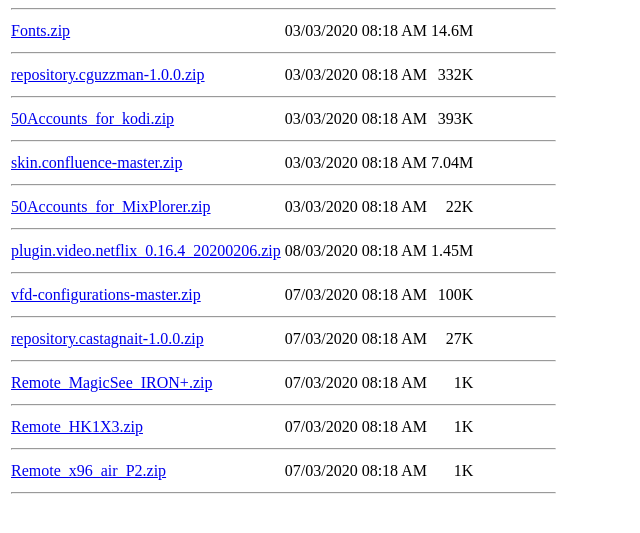
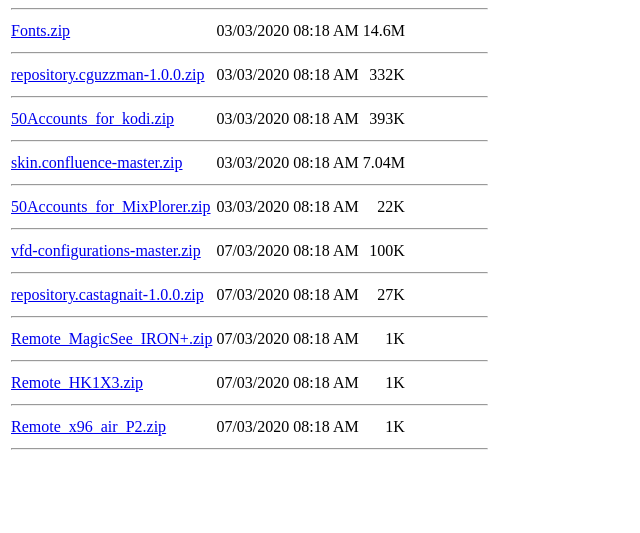
Before and after one commit to labdiynez/coreelec-jy.github.io, a plain HTML site: page index.html in a window 1280 px wide. Shown: the part 91-624 px from the top of the page, without its empty margins (0-640 px from the left). Drawn offline with Linux system fonts and the light colour scheme.

Commit message:
Update index.html

```diff
--- a/index.html
+++ b/index.html
@@ -13,8 +13,6 @@
 <tr><th colspan="4"><hr /></th></tr>
 <tr><td><a href="50Accounts_for_MixPlorer.zip">50Accounts_for_MixPlorer.zip</a></td><td align="right">03/03/2020 08:18 AM </td><td align="right">22K</td><td>&nbsp;</td></tr>
 <tr><th colspan="4"><hr /></th></tr>
-<tr><td><a href="plugin.video.netflix_0.16.4_20200206.zip">plugin.video.netflix_0.16.4_20200206.zip</a></td><td align="right">08/03/2020 08:18 AM </td><td align="right">1.45M</td><td>&nbsp;</td></tr>
-<tr><th colspan="4"><hr /></th></tr>
 <tr><td><a href="vfd-configurations-master.zip">vfd-configurations-master.zip</a></td><td align="right">07/03/2020 08:18 AM </td><td align="right">100K</td><td>&nbsp;</td></tr>
 <tr><th colspan="4"><hr /></th></tr>
 <tr><td><a href="repository.castagnait-1.0.0.zip">repository.castagnait-1.0.0.zip</a></td><td align="right">07/03/2020 08:18 AM </td><td align="right">27K</td><td>&nbsp;</td></tr>
```
